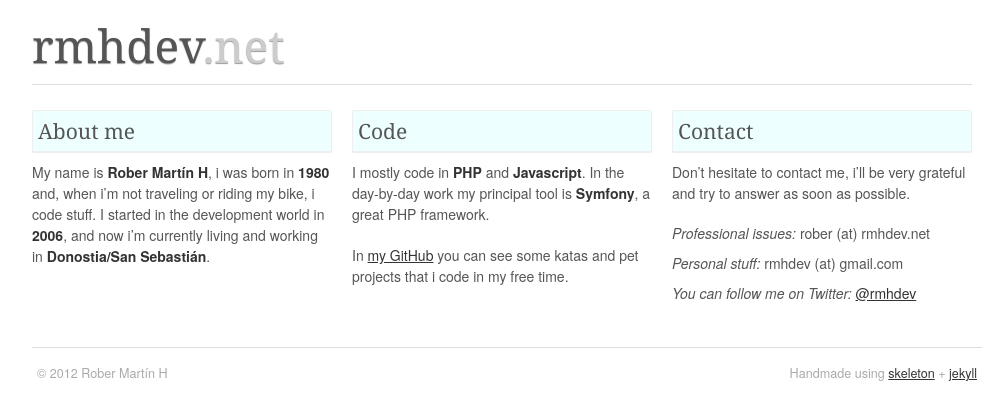
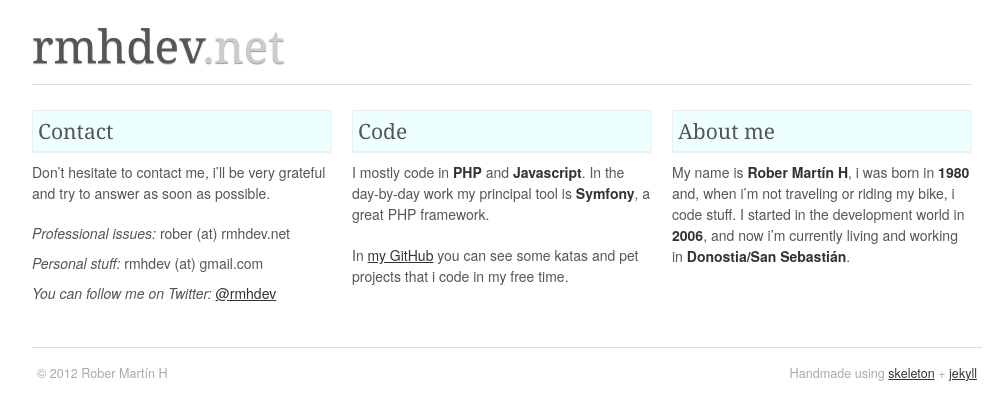
Before and after one commit to rmhdev/rmhdev.github.com, a Jekyll site: the page built from index.html, in a window 1280 px wide. Shown: the top 420 px of the page, without its empty margins (138-1146 px from the left). Built offline with Jekyll 4.4.1, drawn with Linux system fonts in a browser that asks for light colours; Markdown is read by kramdown in place of the engine named in the settings; some of the changed lines change nothing that is shown.

Commit message:
strange behaviour, pages list is sorted DESC

```diff
--- a/index.html
+++ b/index.html
@@ -14,7 +14,9 @@ title: rmhdev site
     </div>
     {% endif %}
 
-    {% for mypage in site.pages %}
+    {{ site.pages.about }}
+
+    {% for mypage in site.pages reversed %}
         {% if mypage.layout == "page" %}<div class="one-third column">
         {{ mypage.content }}
         </div>{% endif %}
```
